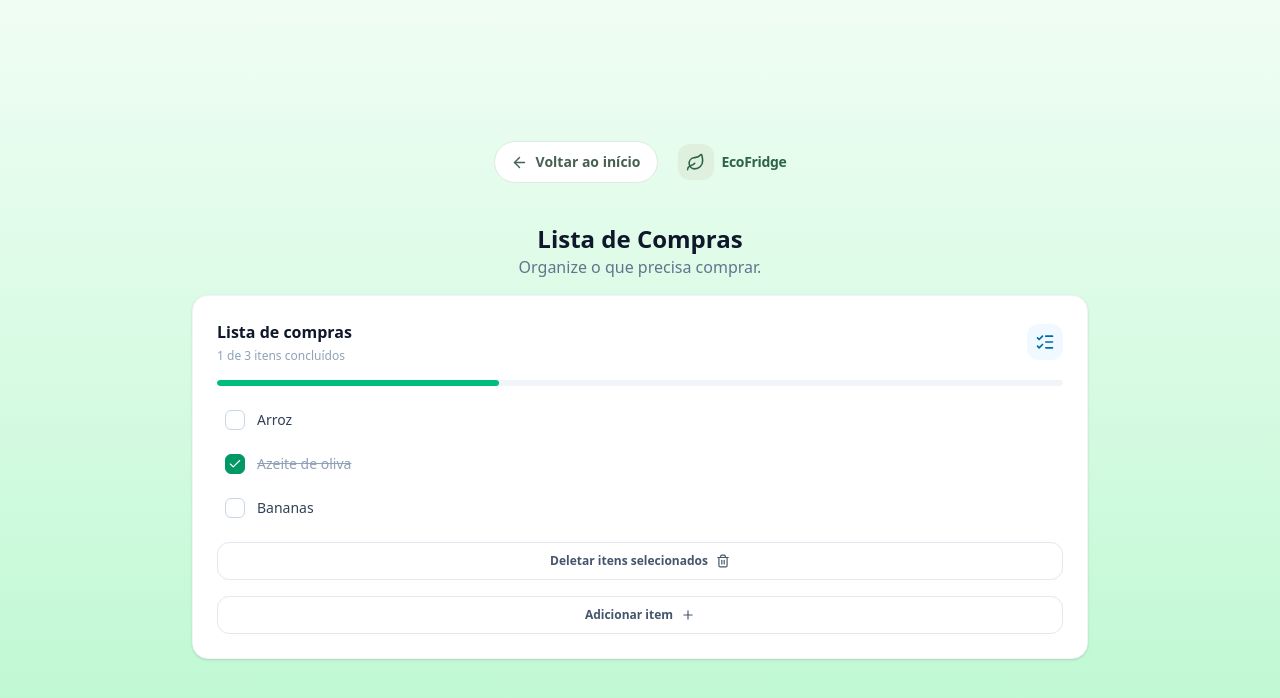
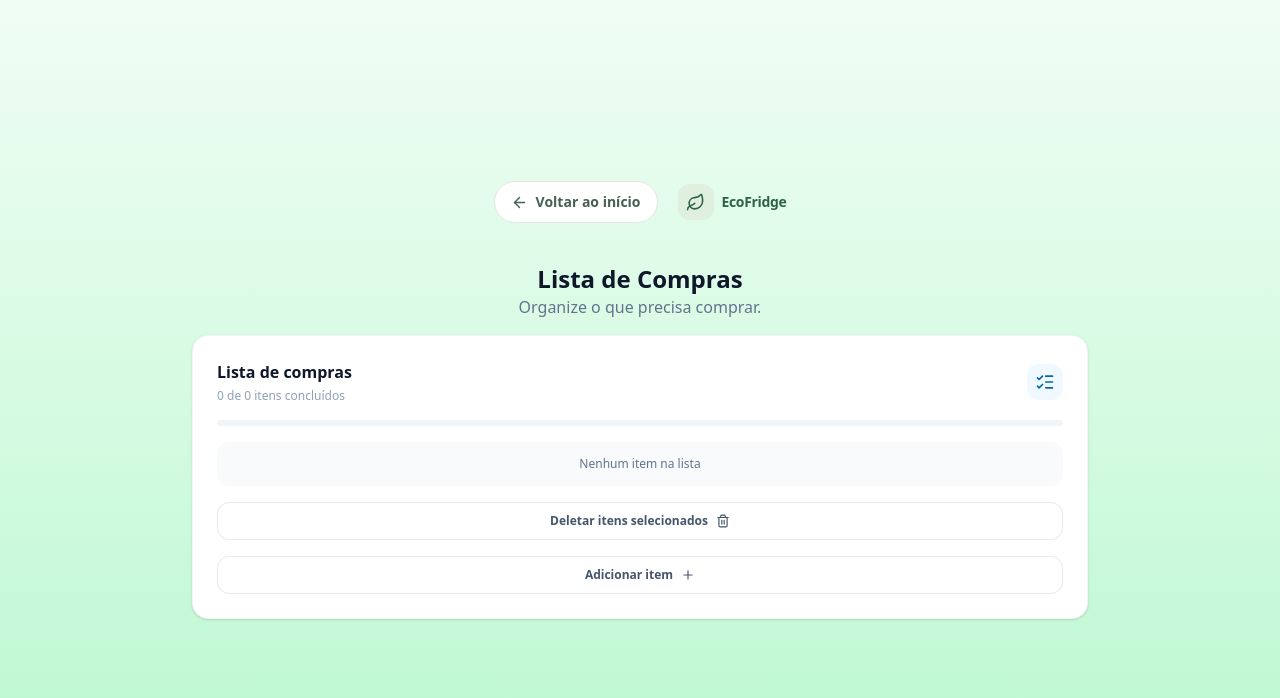
Before and after one commit to Eduardo-Bucci/Geladeira_Inteligente, a Next.js app: page /compras in a window 1280 px wide. Shown: the top 698 px of the page. Built offline with nearby package versions, Linux system fonts and the light colour scheme.

Commit message:
ajustando detalhes

```diff
--- a/app/compras/page.tsx
+++ b/app/compras/page.tsx
@@ -11,9 +11,7 @@ type ShoppingItem = {
 };
 
 const initialShopping: ShoppingItem[] = [
-  { id: 1, name: "Arroz", checked: false },
-  { id: 2, name: "Azeite de oliva", checked: true },
-  { id: 3, name: "Bananas", checked: false },
+
 ];
 
 export default function Compras() {
@@ -68,7 +66,7 @@ export default function Compras() {
       <h1 className="text-2xl font-bold text-slate-900 mt-10"> Lista de Compras </h1>
       <p className="text-slate-500 mb-4"> Organize o que precisa comprar. </p>
 
-            <div className="rounded-2xl border border-slate-100 w-4xl bg-white p-5 shadow-sm md:p-6">
+            <div className="rounded-2xl border border-slate-100 max-w-4xl w-full bg-white p-5 shadow-sm md:p-6">
                 <div className="mb-4 flex items-center justify-between">
                   <div>
 
--- a/app/dashboard/page.tsx
+++ b/app/dashboard/page.tsx
@@ -130,9 +130,7 @@ export default function DashboardPage() {
         </section>
 
         <section className="mb-6 grid gap-4 w-3xl sm:grid-cols-4">
-          <SummaryCard title="Alimentos cadastrados" onClick={() => Router.push("/estoque")} value={String(foods.length)} note="No seu estoque" icon={<Refrigerator className="h-5 w-5" />} color="emerald"
-
-          />
+          <SummaryCard title="Alimentos cadastrados" onClick={() => Router.push("/estoque")} value={String(foods.length)} note="No seu estoque" icon={<Refrigerator className="h-5 w-5" />} color="emerald" />
           <SummaryCard title="Vencem em breve" onClick={() => Router.push("/estoque")} value={String(foods.filter((food) => food.expiryDays <= 3).length)} note="Nos próximos 3 dias" icon={<Clock3 className="h-5 w-5" />} color="amber" />
           <SummaryCard title="Lista de compras" onClick={() => Router.push("/compras")} value="3" note="Itens para comprar" icon={<ShoppingBasket className="h-5 w-5" />} color="sky" />
           <SummaryCard title="Receitas sugeridas" onClick={() => Router.push("/receitas")} value="5" note="Com base nos alimentos" icon={<CookingPot className="h-5 w-5" />} color="emerald" />
--- a/app/estoque/page.tsx
+++ b/app/estoque/page.tsx
@@ -19,6 +19,7 @@ export default function Estoque() {
   const [pesquisa, setPesquisa] = useState("");
   const [filtro, setFiltro] = useState("Todos");
   const [mostrarFormulario, setMostrarFormulario] = useState(false);
+
 
   const [nome, setNome] = useState("");
   const [validade, setValidade] = useState("");
@@ -90,7 +91,9 @@ export default function Estoque() {
   }, [alimentos, pesquisa, filtro]);
 
   //Falta colocar ele ligado ao botao também
-  async function adicionarAlimento() {
+  async function adicionarAlimento(e: React.FormEvent<HTMLFormElement>) {
+
+    e.preventDefault();
 
     try {
       const response = await fetch(`http://localhost:3001/cadastroEstoque`, {
@@ -99,8 +102,8 @@ export default function Estoque() {
           "Content-Type":"application/json"
         },
         body: JSON.stringify({
-        //familia_id, {Esse vai vir com o JWT, so vai funcionar com a adição dele}
-        //alimento_id, {Esse vou ter que fazer algumas alterações tambem}
+          //familia_id, {Esse vai vir com o JWT, so vai funcionar com a adição dele}
+          //alimento_id, // {Esse vou ter que fazer algumas alterações tambem}
           quantidade,
           validade,
           custo_total
@@ -161,8 +164,8 @@ export default function Estoque() {
         icon: "success",
         confirmButtonText: "Ok",
       });
-  }
-    catch(error){
+
+    }catch(error){
       console.error("Erro ao excluir usuário:", error);
 
       await Swal.fire({
@@ -194,7 +197,7 @@ export default function Estoque() {
           </div>
         </div>
           <div className="gap-1 flex">
-              <a href="/dashboard" className="rounded-xl text-sm px-4 py-2 font-semibold text-slate-600 hover:bg-emerald-50"> Página inicial </a>
+              <a href="/dashboard" className="rounded-xl text-sm px-4 py-2 font-semibold text-slate-600 hover:bg-emerald-50"> Dashboard </a>
               <a href="/receitas" className="rounded-xl text-sm px-4 py-2 font-semibold text-slate-600 hover:bg-emerald-50"> Receitas </a>
               <a href="/compras" className="rounded-xl text-sm px-4 py-2 font-semibold text-slate-600 hover:bg-emerald-50"> Lista de compras </a>
           </div>
@@ -233,7 +236,7 @@ export default function Estoque() {
         {/* ai vai adicionar alimento */}
         {mostrarFormulario && (
           <form
-           // onSubmit={adicionarAlimento}
+            onSubmit={adicionarAlimento}
             className="mb-8 rounded-3xl border border-gray-100 bg-white p-7 shadow-sm"
           >
             <h3 className="mb-6 text-xl font-bold text-slate-900">
--- a/app/receitas/page.tsx
+++ b/app/receitas/page.tsx
@@ -126,7 +126,7 @@ export default function ReceitasPage() {
             </div>
               <div className="gap-1 flex">
                   <a href="/estoque" className="rounded-xl text-sm px-4 py-2 font-semibold text-slate-600 hover:bg-emerald-50"> Meu estoque </a>
-                  <a href="/dashboard" className="rounded-xl text-sm px-4 py-2 font-semibold text-slate-600 hover:bg-emerald-50"> Página Inicial </a>
+                  <a href="/dashboard" className="rounded-xl text-sm px-4 py-2 font-semibold text-slate-600 hover:bg-emerald-50"> Dashboard </a>
                   <a href="/compras" className="rounded-xl text-sm px-4 py-2 font-semibold text-slate-600 hover:bg-emerald-50"> Lista de compras </a>
               </div>
             <button aria-label="Notificações" onClick={notification} className="relative rounded-xl border border-slate-100 p-2.5 text-slate-500 hover:bg-slate-50">
```
